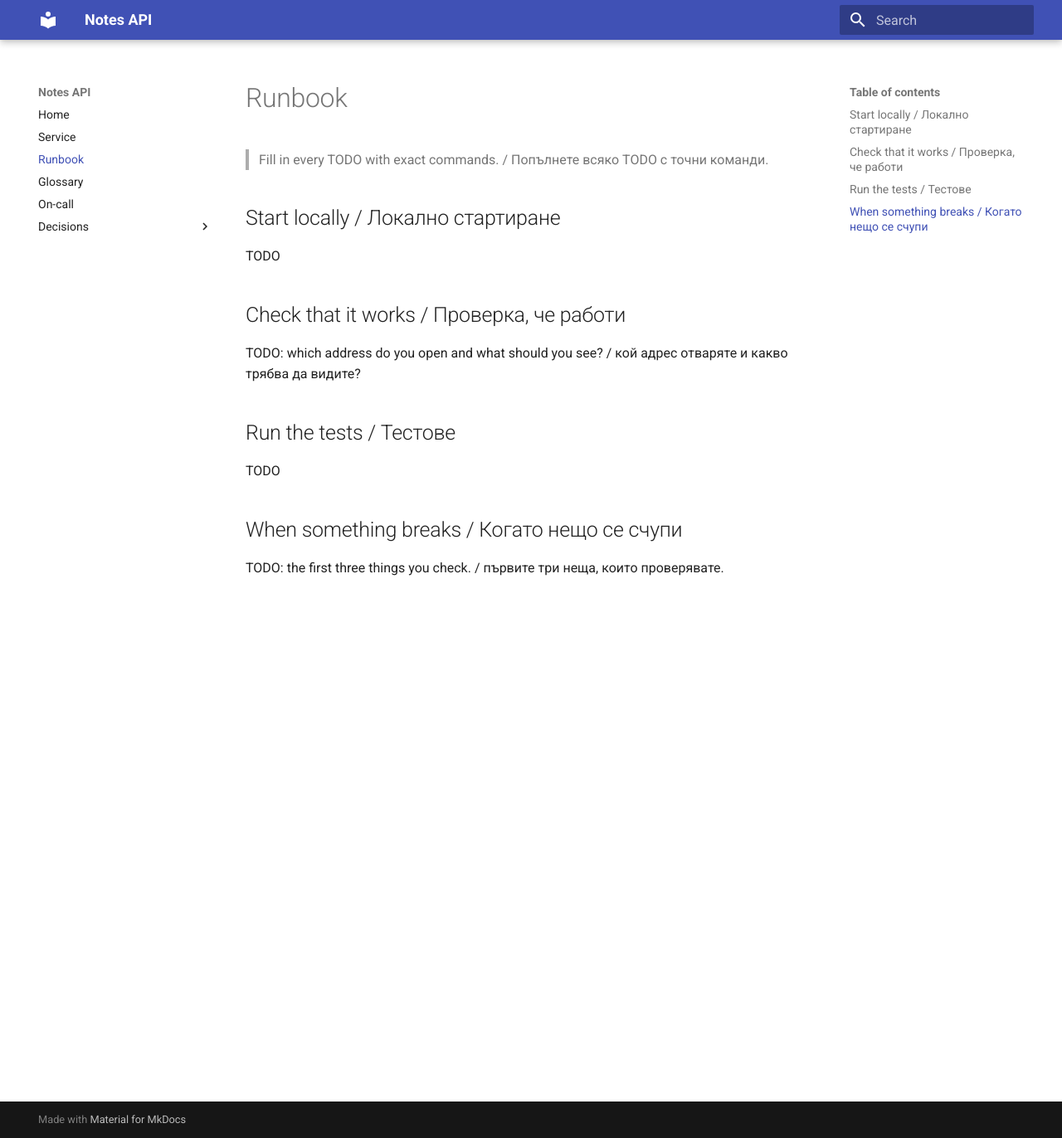
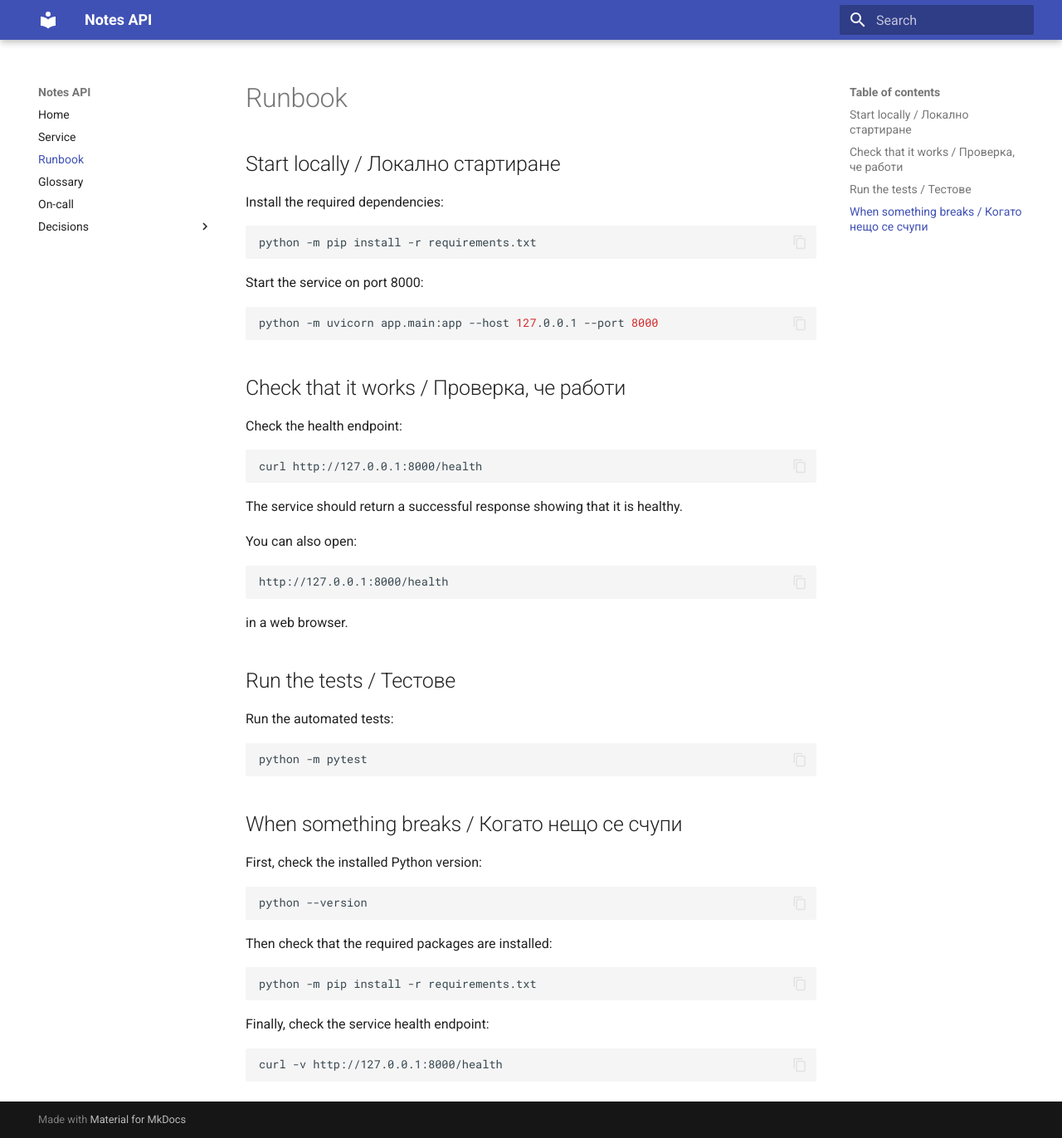
Before and after one commit to PlamenHR/devops-lab3-plamen, an MkDocs documentation site: the page built from docs/runbook.md, in a window 1280 px wide and 1372 px high. Shown: the whole window at 83% size. Built offline with MkDocs 1.6.1 and Material for MkDocs 9.7.7, drawn with Linux system fonts in a browser that asks for light colours.

Commit message:
Complete runbook
Filled in TODOs with exact commands for local setup, health check, and testing.

````diff
--- a/docs/runbook.md
+++ b/docs/runbook.md
@@ -1,19 +1,61 @@
 # Runbook
-
-> Fill in every TODO with exact commands. / Попълнете всяко TODO с точни команди.
 
 ## Start locally / Локално стартиране
 
-TODO
+Install the required dependencies:
+
+```bash
+python -m pip install -r requirements.txt
+```
+
+Start the service on port 8000:
+
+```bash
+python -m uvicorn app.main:app --host 127.0.0.1 --port 8000
+```
 
 ## Check that it works / Проверка, че работи
 
-TODO: which address do you open and what should you see? / кой адрес отваряте и какво трябва да видите?
+Check the health endpoint:
+
+```bash
+curl http://127.0.0.1:8000/health
+```
+
+The service should return a successful response showing that it is healthy.
+
+You can also open:
+
+```text
+http://127.0.0.1:8000/health
+```
+
+in a web browser.
 
 ## Run the tests / Тестове
 
-TODO
+Run the automated tests:
+
+```bash
+python -m pytest
+```
 
 ## When something breaks / Когато нещо се счупи
 
-TODO: the first three things you check. / първите три неща, които проверявате.
+First, check the installed Python version:
+
+```bash
+python --version
+```
+
+Then check that the required packages are installed:
+
+```bash
+python -m pip install -r requirements.txt
+```
+
+Finally, check the service health endpoint:
+
+```bash
+curl -v http://127.0.0.1:8000/health
+```
````
